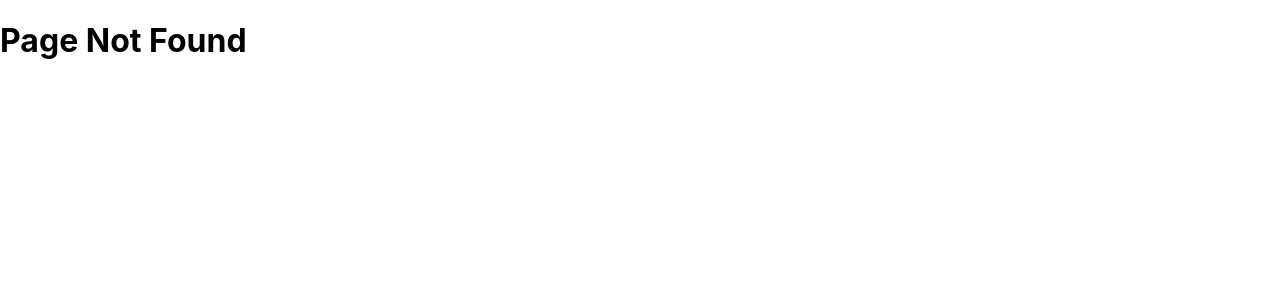
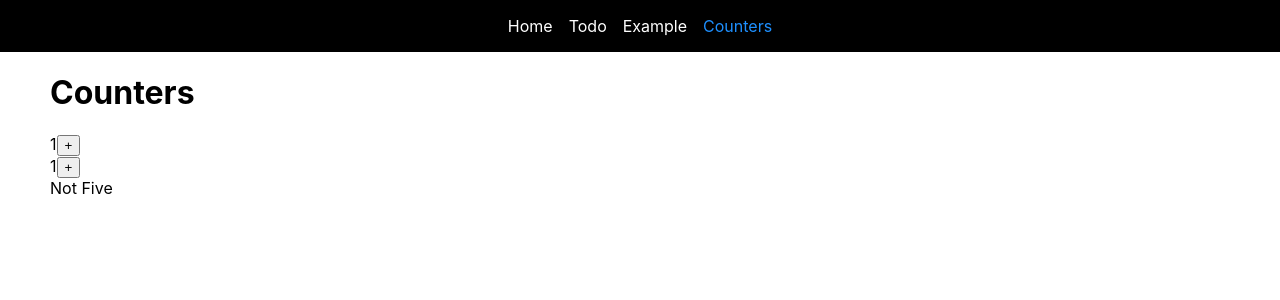
Before and after one commit to kudriashova-ag/react-app-PV211, a React (Create React App) app: page /counters in a window 1280 px wide. Before the commit this address had no page. Shown: the top 300 px of the page. Built offline with nearby package versions, Linux system fonts and the light colour scheme.

Commit message:
useMemo, useCallback, React.memo

```diff
--- a/src/App.jsx
+++ b/src/App.jsx
@@ -1,14 +1,10 @@
 import React from 'react';
-import { Link, Outlet } from 'react-router-dom';
+import { Outlet } from 'react-router-dom';
+import Header from './components/header/Header';
 function App() {
   return (
     <>
-      <header>
-        <Link to="/">Home</Link>
-        <Link to="todo">Todo</Link>
-        <Link to="example">Example</Link>
-      </header>
-
+      <Header />
       <Outlet />
     </>
   );
--- /dev/null
+++ b/src/components/counters/Count.jsx
@@ -0,0 +1,16 @@
+import React, { memo } from 'react';
+
+const render = {
+    count1: 0,
+    count2: 0
+}
+const Count = ({ value, id }) => {
+    console.log(`Count ${id} render: ${++render[`count${id}`]}`);
+    return (
+        <span>
+            {value}
+        </span>
+    );
+}
+
+export default memo(Count);
--- /dev/null
+++ b/src/components/counters/Counters.jsx
@@ -0,0 +1,27 @@
+import React, { useState } from "react";
+import Count from "./Count";
+import IsFive from "./isFive";
+
+const Counters = () => {
+  const [count1, setCount1] = useState(1);
+  const [count2, setCount2] = useState(1);
+
+  return (
+    <div style={{ margin: "0 50px" }}>
+      <h1>Counters</h1>
+
+      <div>
+        <Count value={count1} id={1} />
+        <button onClick={() => setCount1(count1 + 1)}>+</button>
+      </div>
+
+      <div>
+        <Count value={count2} id={2} />
+        <button onClick={() => setCount2(count2 + 1)}>+</button>
+        <IsFive value={count2} />
+      </div>
+    </div>
+  );
+};
+
+export default Counters;
--- /dev/null
+++ b/src/components/counters/isFive.jsx
@@ -0,0 +1,24 @@
+import React, { memo, useMemo } from "react";
+
+let render = 0;
+const IsFive = ({ value }) => {
+  console.log(`IsFive render: ${++render}`);
+
+  const getResult = () => {
+    console.log(value);
+    let i = 0;
+    while (i < 1000000000) {
+      i++;
+    }
+    return value === 5 ? "Five" : "Not Five";
+  };
+
+  const result = useMemo(getResult, [value]);
+
+  return <div>{result}</div>;
+};
+
+export default memo(IsFive, (prevProps, nextProps) => {
+    // false - render
+    return nextProps.value !== 5 && prevProps.value !== 5;
+});
--- /dev/null
+++ b/src/components/header/Header.css
@@ -0,0 +1,19 @@
+header{
+    background-color: black;
+    padding: 1em 0;
+}
+
+header nav{
+    display: flex;
+    justify-content: center;
+    gap: 1em;
+}
+
+header nav a{
+    color: #fff;
+    text-decoration: none;
+}
+
+header nav a.active{
+    color: dodgerblue
+}
--- /dev/null
+++ b/src/components/header/Header.jsx
@@ -0,0 +1,18 @@
+import React from 'react';
+import { NavLink, useLocation } from 'react-router-dom';
+import  './Header.css';
+const Header = () => {
+    const location = useLocation();
+    return (
+      <header>
+        <nav>
+          {location.pathname !== "/" && <NavLink to="/">Home</NavLink>}
+          <NavLink to="todo">Todo</NavLink>
+          <NavLink to="example">Example</NavLink>
+          <NavLink to="counters">Counters</NavLink>
+        </nav>
+      </header>
+    );
+}
+
+export default Header;
--- a/src/components/todoList/Todo-create.jsx
+++ b/src/components/todoList/Todo-create.jsx
@@ -1,4 +1,4 @@
-import React, { useState } from "react";
+import React, { memo, useState } from "react";
 
 const TodoCreate = ({ addTask }) => {
   const [title, setTitle] = useState("");
@@ -29,4 +29,4 @@ const TodoCreate = ({ addTask }) => {
   );
 };
 
-export default TodoCreate;
+export default memo(TodoCreate);
--- a/src/components/todoList/Todo-list.jsx
+++ b/src/components/todoList/Todo-list.jsx
@@ -1,4 +1,4 @@
-import React, { useEffect, useReducer, useState } from "react";
+import React, { useCallback, useEffect, useReducer, useState } from "react";
 import "./Todo.css";
 import TodoCreate from "./Todo-create";
 import TodoFilter from "./Todo-filter";
@@ -25,12 +25,12 @@ const TodoList = () => {
     localStorage.setItem('tasks', JSON.stringify(tasks));
    }, [tasks]);
 
-  const addTask = (title) => {
+  const addTask = useCallback((title) => {
     dispatch({
       type: 'ADD_TASK',
       payload: { title }
     });
-  }
+  }, []);
 
   const deleteTask = (id) => {
     dispatch({
--- a/src/index.js
+++ b/src/index.js
@@ -1,31 +1,8 @@
 import React from 'react';
 import ReactDOM from 'react-dom/client';
 import './index.css';
-import App from './App';
-import { createBrowserRouter, RouterProvider } from 'react-router-dom';
-import TodoList from './components/todoList/Todo-list';
-import Example from './components/Example';
-
-const router = createBrowserRouter([
-  {
-    path: "/",
-    element: <App />,
-    errorElement: <h1>Page Not Found</h1>,
-    children: [
-      {
-        path: "todo",
-        element: <TodoList />,
-      },
-      {
-        path: "example",
-        element: <Example />,
-      }
-    ],
-  },
-]);
-
-
-
+import { RouterProvider } from 'react-router-dom';
+import router from './routes/routes';
 
 
 const root = ReactDOM.createRoot(document.getElementById('root'));
--- /dev/null
+++ b/src/pages/home/home.jsx
@@ -0,0 +1,11 @@
+import React from 'react';
+
+const Home = () => {
+    return (
+        <div>
+            <h1>Home</h1>
+        </div>
+    );
+}
+
+export default Home;
--- /dev/null
+++ b/src/routes/routes.js
@@ -0,0 +1,34 @@
+import { createBrowserRouter } from "react-router-dom";
+import App from "../App";
+import Home from "../pages/home/home";
+import TodoList from "../components/todoList/Todo-list";
+import Example from "../components/Example";
+import Counters from "../components/counters/Counters";
+
+const router = createBrowserRouter([
+    {
+        path: "/",
+        element: <App />,
+        errorElement: <h1>Page Not Found</h1>,
+        children: [
+            {
+                index: true,
+                element: <Home />
+            },
+            {
+                path: "todo",
+                element: <TodoList />,
+            },
+            {
+                path: "example",
+                element: <Example />,
+            },
+            {
+                path: "counters",
+                element: <Counters />,
+            }
+        ],
+    },
+]);
+
+export default router;
```
